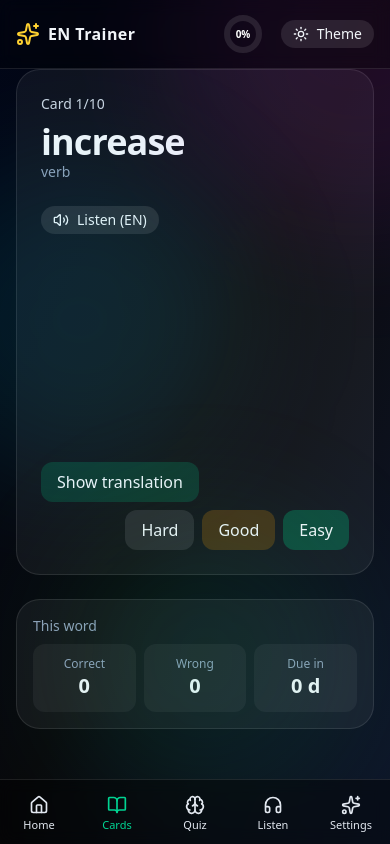
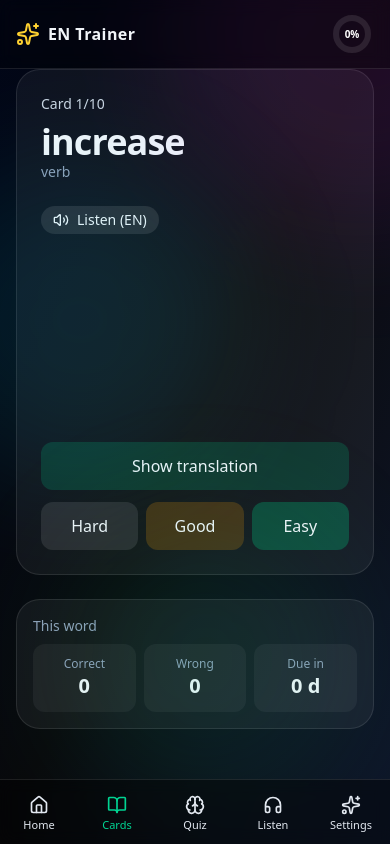
Before and after one commit to KornKongpob/en-trainer, a React (Vite) app: page / in a window 390 px wide. Both pictures are taken after a click on the button "Cards". Built offline with nearby package versions, Linux system fonts and the light colour scheme.

Commit message:
fix(ui): mobile flashcard actions; notch-safe header; theme toggle in Settings

```diff
--- a/src/App.jsx
+++ b/src/App.jsx
@@ -1,41 +1,38 @@
-import React, { useEffect, useMemo, useState, Suspense, lazy } from "react";
+import React, { useEffect, useMemo, useRef, useState, Suspense } from "react";
 import { motion, AnimatePresence } from "framer-motion";
 import {
-  BookOpen, Brain, CalendarCheck2, CheckCircle2, Edit, Flame, Headphones,
-  Home, Languages, Moon, Sparkles, Star, Sun, Trophy, Volume2
+  BookOpen,
+  Brain,
+  CalendarCheck2,
+  CheckCircle2,
+  Edit,
+  Flame,
+  Headphones,
+  Home,
+  Languages,
+  Moon,
+  Sparkles,
+  Star,
+  Sun,
+  Trophy,
+  Volume2,
 } from "lucide-react";
 import { LineChart, Line, XAxis, YAxis, ResponsiveContainer, Tooltip } from "recharts";
 
-/* ========= Lazy tabs ========= */
-const Quiz = lazy(() => import("./tabs/Quiz.jsx"));
-const ListeningLab = lazy(() => import("./tabs/ListeningLab.jsx"));
-const Settings = lazy(() => import("./tabs/Settings.jsx"));
+// Lazy tabs
+const Quiz = React.lazy(() => import("./tabs/Quiz.jsx"));
+const ListeningLab = React.lazy(() => import("./tabs/ListeningLab.jsx"));
+const Settings = React.lazy(() => import("./tabs/Settings.jsx"));
 
-/* ========= Helpers ========= */
+/* =============================================
+   Helpers
+============================================= */
+const last = (arr) => (Array.isArray(arr) && arr.length ? arr[arr.length - 1] : undefined);
 const classNames = (...a) => a.filter(Boolean).join(" ");
-const LS_KEY = "th_en_learning_v2";
-const localDateKey = (d = new Date()) =>
-  `${d.getFullYear()}-${String(d.getMonth() + 1).padStart(2, "0")}-${String(d.getDate()).padStart(2, "0")}`;
-const dateFromKey = (k) => { const [y, m, d] = k.split("-").map(Number); return new Date(y, m - 1, d); };
-const todayKey = () => localDateKey();
 
-function loadState() { try { const raw = localStorage.getItem(LS_KEY); return raw ? JSON.parse(raw) : null; } catch { return null; } }
-function saveState(state) { try { localStorage.setItem(LS_KEY, JSON.stringify(state)); } catch {} }
-function usePersistentState(defaults) {
-  const [state, setState] = useState(() => loadState() ?? defaults);
-  useEffect(() => { saveState(state); }, [state]);
-  return [state, setState];
-}
-function speak(text, lang = "en-US") {
-  try {
-    const u = new SpeechSynthesisUtterance(text);
-    u.lang = lang;
-    window.speechSynthesis.cancel();
-    window.speechSynthesis.speak(u);
-  } catch {}
-}
-
-/* ========= SRS ========= */
+/* =============================================
+   Data & Utilities
+============================================= */
 const DEFAULT_DECK = [
   { id: 1, en: "increase", th: "เพิ่มขึ้น", pos: "verb", example: "Prices increase during peak season." },
   { id: 2, en: "decrease", th: "ลดลง", pos: "verb", example: "Sales decreased last quarter." },
@@ -49,26 +46,109 @@ const DEFAULT_DECK = [
   { id: 10, en: "confirm", th: "ยืนยัน", pos: "verb", example: "Please confirm the order." },
 ];
 
+const LS_KEY = "th_en_learning_v2";
+const localDateKey = (d = new Date()) => {
+  const y = d.getFullYear();
+  const m = String(d.getMonth() + 1).padStart(2, "0");
+  const day = String(d.getDate()).padStart(2, "0");
+  return `${y}-${m}-${day}`;
+};
+const dateFromKey = (k) => { const [y, m, d] = k.split("-").map(Number); return new Date(y, m - 1, d); };
+const todayKey = () => localDateKey();
+
+function loadState() { try { const raw = localStorage.getItem(LS_KEY); return raw ? JSON.parse(raw) : null; } catch { return null; } }
+function saveState(state) { try { localStorage.setItem(LS_KEY, JSON.stringify(state)); } catch {} }
+function usePersistentState(defaults) {
+  const [state, setState] = useState(() => loadState() ?? defaults);
+  useEffect(() => { saveState(state); }, [state]);
+  return [state, setState];
+}
+
+function speak(text, lang = "en-US") {
+  try {
+    const u = new SpeechSynthesisUtterance(text);
+    u.lang = lang;
+    window.speechSynthesis.cancel();
+    window.speechSynthesis.speak(u);
+  } catch {}
+}
+
+function parseCSV(text) {
+  const t = text.replace(/\r\n/g, "\n").replace(/\r/g, "\n");
+  const lines = [];
+  let i = 0, field = '', row = [], inQuotes = false;
+  while (i < t.length) {
+    const c = t[i];
+    if (inQuotes) {
+      if (c === '"') { if (t[i + 1] === '"') { field += '"'; i++; } else { inQuotes = false; } }
+      else { field += c; }
+    } else {
+      if (c === '"') inQuotes = true;
+      else if (c === ',') { row.push(field); field = ''; }
+      else if (c === '\n') { row.push(field); lines.push(row); row = []; field = ''; }
+      else { field += c; }
+    }
+    i++;
+  }
+  if (field.length || row.length) { row.push(field); lines.push(row); }
+  if (!lines.length) return [];
+  const header = lines[0].map(h => h.trim().toLowerCase());
+  const idx = { en: header.indexOf('en'), th: header.indexOf('th'), pos: header.indexOf('pos'), example: header.indexOf('example') };
+  if (idx.en === -1 || idx.th === -1) return [];
+  return lines.slice(1).map(cols => ({
+    en: (cols[idx.en] ?? '').trim(),
+    th: (cols[idx.th] ?? '').trim(),
+    pos: (idx.pos !== -1 ? cols[idx.pos] : 'noun')?.trim() || 'noun',
+    example: (idx.example !== -1 ? cols[idx.example] : '')?.trim() || ''
+  })).filter(r => r.en && r.th);
+}
+
+/* =============================================
+   SRS: SM-2 EF + user-defined early intervals
+============================================= */
 const initCardProgress = (deck) => Object.fromEntries(
   deck.map((c) => [c.id, {
-    ef: 2.5, interval: 0, due: todayKey(),
-    correct: 0, wrong: 0, reps: 0,
-    introduced: false, introducedOn: null
+    ef: 2.5,
+    interval: 0,
+    due: todayKey(),
+    correct: 0,
+    wrong: 0,
+    reps: 0,
+    introduced: false,
+    introducedOn: null,
   }])
 );
 
+// quality: 2 (hard), 4 (good), 5 (easy/perfect)
 function scheduleNext(progress, quality, intervals) {
   let { ef, interval, reps = 0 } = progress;
+
+  // EF update per SM-2
   ef = Math.max(1.3, ef + (0.1 - (5 - quality) * (0.08 + (5 - quality) * 0.02)));
-  if (quality < 3) { interval = Math.max(1, Number(intervals?.hard ?? 1)); reps = 0; }
-  else if (reps === 0) { interval = Math.max(1, Number(intervals?.good ?? 2)); reps = 1; }
-  else if (reps === 1) { interval = Math.max(interval, Number(intervals?.easy ?? 3)); reps = 2; }
-  else { const qMul = quality >= 5 ? 1.25 : 1.0; interval = Math.max(1, Math.round(interval * ef * qMul)); reps += 1; }
-  const nextDate = new Date(); nextDate.setDate(nextDate.getDate() + interval);
+
+  if (quality < 3) { // failure → relearn
+    interval = Math.max(1, Number(intervals?.hard ?? 1));
+    reps = 0;
+  } else if (reps === 0) { // first success
+    interval = Math.max(1, Number(intervals?.good ?? 2));
+    reps = 1;
+  } else if (reps === 1) { // second success
+    interval = Math.max(interval, Number(intervals?.easy ?? 3));
+    reps = 2;
+  } else { // later → grow multiplicatively
+    const qMul = quality >= 5 ? 1.25 : 1.0;
+    interval = Math.max(1, Math.round(interval * ef * qMul));
+    reps += 1;
+  }
+
+  const nextDate = new Date();
+  nextDate.setDate(nextDate.getDate() + interval);
   return { ef, interval, due: localDateKey(nextDate), reps };
 }
 
-/* ========= App ========= */
+/* =============================================
+   App
+============================================= */
 export default function App() {
   const [store, setStore] = usePersistentState({
     theme: "dark",
@@ -81,10 +161,10 @@ export default function App() {
     calendar: {},
     quizHistory: [],
     intervals: { easy: 3, good: 2, hard: 1 },
-    dailyNew: 10,
+    dailyNew: 10, // introduce up to N new words each day
   });
 
-  // patch
+  // Patch older saves
   useEffect(() => {
     setStore((s) => {
       const patched = { ...s };
@@ -107,34 +187,42 @@ export default function App() {
     // eslint-disable-next-line react-hooks/exhaustive-deps
   }, []);
 
-  // streak
+  // Streak tracking
   useEffect(() => {
     const today = todayKey();
     if (store.lastActive === today) return;
     if (!store.lastActive) { setStore((s) => ({ ...s, lastActive: today })); return; }
-    const last = dateFromKey(store.lastActive), now = dateFromKey(today);
-    const diff = Math.round((now - last) / (1000 * 60 * 60 * 24));
+    const lastD = dateFromKey(store.lastActive), now = dateFromKey(today);
+    const diff = Math.round((now - lastD) / (1000 * 60 * 60 * 24));
     setStore((s) => ({ ...s, lastActive: today, streak: diff === 1 ? s.streak + 1 : diff === 0 ? s.streak : 1 }));
-  }, []); // mount
+  }, []); // mount only
 
-  // theme
+  // Theme toggle
   useEffect(() => {
     const root = document.documentElement;
     if (store.theme === "dark") root.classList.add("dark"); else root.classList.remove("dark");
   }, [store.theme]);
 
-  // daily introduce
+  // Daily introduction of new words
   useEffect(() => {
     const today = todayKey();
     const introducedToday = Object.values(store.cards || {}).filter(c => c.introducedOn === today).length;
     const need = Math.max(0, (store.dailyNew ?? 0) - introducedToday);
+
     if (need > 0) {
       const nextCards = { ...store.cards };
       const candidates = store.deck.filter(c => !nextCards[c.id]?.introduced).slice(0, need);
       if (candidates.length) {
         candidates.forEach((c) => {
           const prev = nextCards[c.id] ?? { ef: 2.5, interval: 0, reps: 0, correct: 0, wrong: 0 };
-          nextCards[c.id] = { ...prev, introduced: true, introducedOn: today, due: today, interval: 0, reps: 0 };
+          nextCards[c.id] = {
+            ...prev,
+            introduced: true,
+            introducedOn: today,
+            due: today,
+            interval: 0,
+            reps: 0,
+          };
         });
         setStore((s) => ({ ...s, cards: nextCards }));
       }
@@ -145,10 +233,14 @@ export default function App() {
   const [tab, setTab] = useState("home");
   const todayXP = store.calendar[todayKey()] ?? 0;
   const goalPct = Math.min(100, Math.round((todayXP / store.goal) * 100));
-  const addXP = (points) => {
+  function addXP(points) {
     const day = todayKey();
-    setStore((s) => ({ ...s, xp: s.xp + points, calendar: { ...s.calendar, [day]: (s.calendar[day] ?? 0) + points } }));
-  };
+    setStore((s) => ({
+      ...s,
+      xp: s.xp + points,
+      calendar: { ...s.calendar, [day]: (s.calendar[day] ?? 0) + points }
+    }));
+  }
 
   return (
     <div className="min-h-[100dvh] bg-gradient-to-br from-indigo-950 via-slate-900 to-emerald-900 dark:from-slate-950 dark:via-zinc-950 dark:to-slate-900 text-slate-100">
@@ -165,33 +257,35 @@ export default function App() {
               <ProgressSection store={store} />
             </motion.div>
           )}
-
           {tab === "flashcards" && (
             <motion.div key="flash" initial={{ opacity: 0, y: 10 }} animate={{ opacity: 1, y: 0 }} exit={{ opacity: 0, y: -10 }}>
               <Flashcards store={store} setStore={setStore} onXP={addXP} />
             </motion.div>
           )}
-
           {tab === "quiz" && (
             <motion.div key="quiz" initial={{ opacity: 0, y: 10 }} animate={{ opacity: 1, y: 0 }} exit={{ opacity: 0, y: -10 }}>
-              <Suspense fallback={<Card><div className="p-6">Loading quiz…</div></Card>}>
+              <Suspense fallback={<Card><div className="py-6 text-center">Loading quiz…</div></Card>}>
                 <Quiz store={store} setStore={setStore} onXP={addXP} />
               </Suspense>
             </motion.div>
           )}
-
           {tab === "listen" && (
             <motion.div key="listen" initial={{ opacity: 0, y: 10 }} animate={{ opacity: 1, y: 0 }} exit={{ opacity: 0, y: -10 }}>
-              <Suspense fallback={<Card><div className="p-6">Loading listening lab…</div></Card>}>
-                <ListeningLab store={store} onXP={addXP} speak={speak} />
+              <Suspense fallback={<Card><div className="py-6 text-center">Loading listening lab…</div></Card>}>
+                <ListeningLab store={store} onXP={addXP} />
               </Suspense>
             </motion.div>
           )}
-
           {tab === "settings" && (
             <motion.div key="settings" initial={{ opacity: 0, y: 10 }} animate={{ opacity: 1, y: 0 }} exit={{ opacity: 0, y: -10 }}>
-              <Suspense fallback={<Card><div className="p-6">Loading settings…</div></Card>}>
-                <Settings store={store} setStore={setStore} scheduleNext={scheduleNext} todayKey={todayKey} />
+              <Suspense fallback={<Card><div className="py-6 text-center">Loading settings…</div></Card>}>
+                <Settings
+                  store={store}
+                  setStore={setStore}
+                  todayKey={todayKey}
+                  scheduleNext={scheduleNext}
+                  parseCSV={parseCSV}
+                />
               </Suspense>
             </motion.div>
           )}
@@ -203,7 +297,9 @@ export default function App() {
   );
 }
 
-/* ========= UI bits (unchanged) ========= */
+/* =============================================
+   UI Bits
+============================================= */
 function Decor() {
   return (
     <div aria-hidden className="pointer-events-none fixed inset-0 overflow-hidden">
@@ -213,9 +309,13 @@ function Decor() {
     </div>
   );
 }
+
 function TopBar({ store, setStore, goalPct }) {
   return (
-    <header className="sticky top-0 z-40 backdrop-blur bg-black/30 border-b border-white/10">
+    <header
+      className="sticky top-0 z-40 backdrop-blur bg-black/30 border-b border-white/10"
+      style={{ paddingTop: 'env(safe-area-inset-top, 0px)' }} // keep below iOS notch
+    >
       <div className="max-w-6xl mx-auto flex items-center justify-between px-4 py-3">
         <div className="flex items-center gap-2">
           <Sparkles className="size-6 text-amber-300" />
@@ -227,8 +327,9 @@ function TopBar({ store, setStore, goalPct }) {
             <Flame className="size-4 text-orange-400" />
             <span>Streak: <b>{store.streak}</b> days</span>
           </div>
+          {/* hide on mobile; theme toggle is available in Settings */}
           <button
-            className="inline-flex items-center gap-2 rounded-full bg-white/10 hover:bg-white/20 px-3 py-1 text-sm"
+            className="hidden md:inline-flex items-center gap-2 rounded-full bg-white/10 hover:bg-white/20 px-3 py-1 text-sm"
             onClick={() => setStore((s) => ({ ...s, theme: s.theme === "dark" ? "light" : "dark" }))}
           >
             {store.theme === "dark" ? <Sun className="size-4" /> : <Moon className="size-4" />} Theme
@@ -238,6 +339,7 @@ function TopBar({ store, setStore, goalPct }) {
     </header>
   );
 }
+
 function GoalRing({ pct }) {
   const r = 16; const c = 2 * Math.PI * r; const off = c - (c * pct) / 100;
   return (
@@ -248,6 +350,7 @@ function GoalRing({ pct }) {
     </svg>
   );
 }
+
 function Nav({ tab, setTab }) {
   const items = [
     { id: "home", label: "Home", icon: Home },
@@ -276,6 +379,7 @@ function Nav({ tab, setTab }) {
     </nav>
   );
 }
+
 function BottomTabBar({ tab, setTab }) {
   const items = [
     { id: "home", label: "Home", icon: Home },
@@ -296,7 +400,10 @@ function BottomTabBar({ tab, setTab }) {
             <button
               key={it.id}
               onClick={() => setTab(it.id)}
-              className={classNames("flex flex-col items-center justify-center py-2 min-h-16 gap-1", Active ? "text-emerald-400" : "text-slate-200")}
+              className={classNames(
+                "flex flex-col items-center justify-center py-2 min-h-16 gap-1",
+                Active ? "text-emerald-400" : "text-slate-200"
+              )}
             >
               <it.icon className="size-5" />
               <span className="text-[11px] leading-none">{it.label}</span>
@@ -307,6 +414,7 @@ function BottomTabBar({ tab, setTab }) {
     </nav>
   );
 }
+
 function Hero() {
   return (
     <section className="relative overflow-hidden rounded-3xl bg-gradient-to-r from-emerald-700/40 to-cyan-700/40 border border-white/10 p-6 sm:p-10">
@@ -325,6 +433,7 @@ function Hero() {
     </section>
   );
 }
+
 function Badge({ icon: Icon, text }) {
   return (
     <div className="inline-flex items-center gap-2 rounded-full border border-white/10 bg-white/5 px-3 py-1 text-xs">
@@ -332,6 +441,7 @@ function Badge({ icon: Icon, text }) {
     </div>
   );
 }
+
 function Stats({ store, goalPct }) {
   const today = todayKey();
   const todayXP = store.calendar[today] ?? 0;
@@ -340,6 +450,7 @@ function Stats({ store, goalPct }) {
     for (let i = 6; i >= 0; i--) { const d = new Date(); d.setDate(d.getDate() - i); const k = localDateKey(d); arr.push({ day: k.slice(5), xp: store.calendar[k] ?? 0 }); }
     return arr;
   }, [store.calendar]);
+
   return (
     <section className="mt-8 grid grid-cols-1 md:grid-cols-3 gap-4">
       <Card>
@@ -377,7 +488,9 @@ function Stats({ store, goalPct }) {
     </section>
   );
 }
+
 function Card({ children }) { return (<div className="rounded-3xl border border-white/10 bg-white/5 p-4">{children}</div>); }
+
 function QuickStart({ setTab }) {
   return (
     <section className="mt-8 grid grid-cols-1 sm:grid-cols-3 gap-4">
@@ -387,6 +500,7 @@ function QuickStart({ setTab }) {
     </section>
   );
 }
+
 function QSItem({ icon: Icon, title, desc, onClick }) {
   return (
     <button onClick={onClick} className="group rounded-3xl border border-white/10 bg-gradient-to-br from-white/5 to-white/[.02] p-5 text-left hover:border-emerald-400 transition">
@@ -400,6 +514,7 @@ function QSItem({ icon: Icon, title, desc, onClick }) {
     </button>
   );
 }
+
 function Flashcards({ store, setStore, onXP }) {
   const dueCards = useMemo(() =>
     store.deck.filter((c) => {
@@ -428,7 +543,6 @@ function Flashcards({ store, setStore, onXP }) {
     );
   }
 
-  function speakWord() { try { speak(card.en, "en-US"); } catch {} }
   function grade(quality) {
     const prog = store.cards[card.id];
     const next = scheduleNext(prog, quality, store.intervals);
@@ -447,11 +561,12 @@ function Flashcards({ store, setStore, onXP }) {
           <div className="text-sm text-slate-400">{card.pos}</div>
           {!show && (
             <div className="mt-6">
-              <button onClick={speakWord} className="inline-flex items-center gap-2 rounded-full bg-white/10 hover:bg-white/20 px-3 py-1 text-sm">
+              <button onClick={() => speak(card.en, "en-US")} className="inline-flex items-center gap-2 rounded-full bg-white/10 hover:bg-white/20 px-3 py-1 text-sm">
                 <Volume2 className="size-4" /> Listen (EN)
               </button>
             </div>
           )}
+
           <AnimatePresence>
             {show && (
               <motion.div initial={{ opacity: 0, y: 6 }} animate={{ opacity: 1, y: 0 }} exit={{ opacity: 0 }} className="mt-6">
@@ -460,16 +575,25 @@ function Flashcards({ store, setStore, onXP }) {
               </motion.div>
             )}
           </AnimatePresence>
-          <div className="mt-auto pt-6 flex flex-wrap gap-2">
-            <button onClick={() => setShow(true)} className="rounded-xl bg-emerald-500/20 hover:bg-emerald-500/30 px-4 py-2">Show translation</button>
-            <div className="ml-auto flex gap-2">
-              <button onClick={() => grade(2)} className="rounded-xl bg-white/10 hover:bg-white/20 px-4 py-2">Hard</button>
-              <button onClick={() => grade(4)} className="rounded-xl bg-amber-500/20 hover:bg-amber-500/30 px-4 py-2">Good</button>
-              <button onClick={() => grade(5)} className="rounded-xl bg-emerald-500/30 hover:bg-emerald-500/40 px-4 py-2">Easy</button>
+
+          {/* Mobile-safe action layout */}
+          <div className="mt-auto pt-6 sm:flex sm:items-center sm:gap-2">
+            <button
+              onClick={() => setShow(true)}
+              className="rounded-xl bg-emerald-500/20 hover:bg-emerald-500/30 px-4 py-3 w-full sm:w-auto"
+            >
+              Show translation
+            </button>
+
+            <div className="mt-3 sm:mt-0 sm:ml-auto grid grid-cols-3 gap-2 w-full sm:w-auto">
+              <button onClick={() => grade(2)} className="rounded-xl bg-white/10 hover:bg-white/20 px-4 py-3">Hard</button>
+              <button onClick={() => grade(4)} className="rounded-xl bg-amber-500/20 hover:bg-amber-500/30 px-4 py-3">Good</button>
+              <button onClick={() => grade(5)} className="rounded-xl bg-emerald-500/30 hover:bg-emerald-500/40 px-4 py-3">Easy</button>
             </div>
           </div>
         </div>
       </div>
+
       <div>
         <Card>
           <div className="text-sm text-slate-400">This word</div>
@@ -492,6 +616,7 @@ function Flashcards({ store, setStore, onXP }) {
     </section>
   );
 }
+
 function ProgressSection({ store }) {
   const days = Object.keys(store.calendar).sort();
   const totalXP = days.reduce((sum, k) => sum + (store.calendar[k] || 0), 0);
@@ -508,6 +633,7 @@ function ProgressSection({ store }) {
     </section>
   );
 }
+
 function Footer() {
   return (
     <footer className="hidden md:block fixed bottom-0 left-0 right-0 border-t border-white/10 bg-black/30 backdrop-blur">
```
Also changed, not shown: src/tabs/Settings.jsx (+117 -82 lines).
